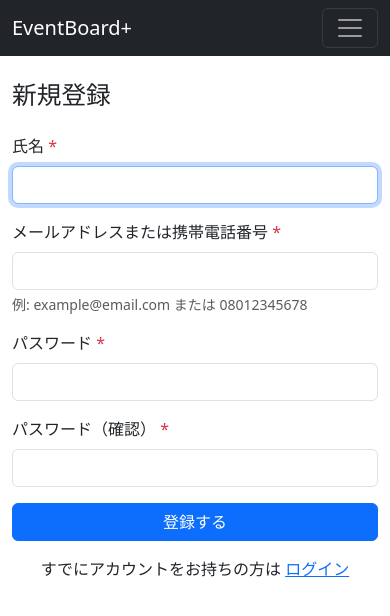
After one commit to snowman-se/snowman-se, a Django app: page /accounts/register/ in a window 390 px wide. The commit adds this page. Shown: the top 616 px of the page. Run offline with Django 5.2, Linux system fonts and the light colour scheme.

Commit message:
Add user registration with full name, email/phone, and password confirmation
Co-authored-by: snowman-se <235834782+snowman-se@users.noreply.github.com>

```diff
--- a/config/urls.py
+++ b/config/urls.py
@@ -9,12 +9,15 @@ from events.views import (
     TwoFactorVerifyView,
     TwoFactorSetupView,
     TwoFactorDisableView,
+    SignUpView,
 )
 
 urlpatterns = [
     path('admin/', admin.site.urls),
     # Custom login (must come before the auth include to override the default)
     path('accounts/login/', CustomLoginView.as_view(), name='login'),
+    # User registration
+    path('accounts/register/', SignUpView.as_view(), name='signup'),
     # Two-factor authentication
     path('accounts/two-factor/setup/', TwoFactorSetupView.as_view(), name='two_factor_setup'),
     path('accounts/two-factor/verify/', TwoFactorVerifyView.as_view(), name='two_factor_verify'),
--- a/events/forms.py
+++ b/events/forms.py
@@ -1,4 +1,11 @@
+import re
+
 from django import forms
+from django.contrib.auth.models import User
+from django.contrib.auth.password_validation import validate_password
+from django.core.validators import validate_email as _validate_email
+from django.db.models import Q
+
 from .models import Event, Tag
 
 
@@ -37,3 +44,92 @@ class TagForm(forms.ModelForm):
     class Meta:
         model = Tag
         fields = ['name', 'color']
+
+
+class SignUpForm(forms.Form):
+    """Registration form: full name, email or phone, password + confirmation."""
+
+    full_name = forms.CharField(
+        max_length=150,
+        label='氏名',
+        widget=forms.TextInput(attrs={'class': 'form-control', 'autofocus': True}),
+    )
+    email_or_phone = forms.CharField(
+        max_length=150,
+        label='メールアドレスまたは携帯電話番号',
+        widget=forms.TextInput(attrs={'class': 'form-control'}),
+    )
+    password1 = forms.CharField(
+        label='パスワード',
+        widget=forms.PasswordInput(attrs={'class': 'form-control'}),
+    )
+    password2 = forms.CharField(
+        label='パスワード（確認）',
+        widget=forms.PasswordInput(attrs={'class': 'form-control'}),
+    )
+
+    PHONE_RE = re.compile(r'^\+?[\d\s\-\(\)]{10,20}$')
+
+    def _looks_like_email(self, value):
+        return '@' in value
+
+    def clean_full_name(self):
+        return self.cleaned_data['full_name'].strip()
+
+    def clean_email_or_phone(self):
+        value = self.cleaned_data['email_or_phone'].strip()
+        if self._looks_like_email(value):
+            try:
+                _validate_email(value)
+            except forms.ValidationError:
+                raise forms.ValidationError('有効なメールアドレスを入力してください。')
+            if User.objects.filter(
+                Q(username=value[:150]) | Q(email=value)
+            ).exists():
+                raise forms.ValidationError('このメールアドレスはすでに登録されています。')
+        elif self.PHONE_RE.match(value):
+            normalized = re.sub(r'[\s\-\(\)]', '', value)
+            if User.objects.filter(username=normalized).exists():
+                raise forms.ValidationError('この電話番号はすでに登録されています。')
+        else:
+            raise forms.ValidationError(
+                '有効なメールアドレスまたは携帯電話番号を入力してください。'
+                '（例: example@email.com または 08012345678）'
+            )
+        return value
+
+    def clean_password1(self):
+        password = self.cleaned_data.get('password1')
+        if password:
+            user = User(
+                username=self.cleaned_data.get('email_or_phone', ''),
+                first_name=self.cleaned_data.get('full_name', ''),
+            )
+            validate_password(password, user=user)
+        return password
+
+    def clean_password2(self):
+        p1 = self.cleaned_data.get('password1', '')
+        p2 = self.cleaned_data.get('password2', '')
+        if p1 and p2 and p1 != p2:
+            raise forms.ValidationError('パスワードが一致しません。')
+        return p2
+
+    def save(self):
+        full_name = self.cleaned_data['full_name']
+        value = self.cleaned_data['email_or_phone'].strip()
+        password = self.cleaned_data['password1']
+
+        if self._looks_like_email(value):
+            username = value[:150]
+            email = value
+        else:
+            username = re.sub(r'[\s\-\(\)]', '', value)
+            email = ''
+
+        return User.objects.create_user(
+            username=username,
+            email=email,
+            password=password,
+            first_name=full_name,
+        )
--- a/events/views.py
+++ b/events/views.py
@@ -17,7 +17,7 @@ from django.views.generic import (
     CreateView, DeleteView, DetailView, ListView, TemplateView, UpdateView,
 )
 
-from .forms import EventForm
+from .forms import EventForm, SignUpForm
 from .models import Attendance, Event, EventTag, Tag, TOTPDevice
 
 logger = logging.getLogger(__name__)
@@ -136,6 +136,31 @@ class TwoFactorDisableView(LoginRequiredMixin, View):
         logger.info('2FA disabled for user: %s', request.user)
         messages.success(request, '二段階認証を無効にしました。')
         return redirect('my_page')
+
+
+class SignUpView(View):
+    """User registration: full name, email or phone, password."""
+
+    template_name = 'registration/signup.html'
+
+    def dispatch(self, request, *args, **kwargs):
+        if request.user.is_authenticated:
+            return redirect('event_list')
+        return super().dispatch(request, *args, **kwargs)
+
+    def get(self, request):
+        return render(request, self.template_name, {'form': SignUpForm()})
+
+    def post(self, request):
+        form = SignUpForm(request.POST)
+        if form.is_valid():
+            user = form.save()
+            auth_login(request, user,
+                       backend='django.contrib.auth.backends.ModelBackend')
+            logger.info('New user registered: %s', user.username)
+            messages.success(request, 'アカウントを作成しました。ようこそ！')
+            return redirect('event_list')
+        return render(request, self.template_name, {'form': form})
 
 
 # --------------------------------------------------------------------------- #
--- a/templates/base.html
+++ b/templates/base.html
@@ -26,6 +26,7 @@
             </form>
           </li>
         {% else %}
+          <li class="nav-item"><a class="nav-link" href="{% url 'signup' %}">新規登録</a></li>
           <li class="nav-item"><a class="nav-link" href="/accounts/login/">ログイン</a></li>
         {% endif %}
       </ul>
--- a/templates/registration/login.html
+++ b/templates/registration/login.html
@@ -33,6 +33,8 @@
     </form>
     <div class="mt-3 text-center">
       <a href="{% url 'password_reset' %}">パスワードを忘れた場合</a>
+      &nbsp;|&nbsp;
+      <a href="{% url 'signup' %}">新規登録</a>
     </div>
   </div>
 </div>
--- /dev/null
+++ b/templates/registration/signup.html
@@ -0,0 +1,90 @@
+{% extends 'base.html' %}
+{% block content %}
+<div class="row justify-content-center">
+  <div class="col-md-6">
+    <h2 class="mb-4">新規登録</h2>
+    <form method="post" novalidate>
+      {% csrf_token %}
+
+      {# 氏名 #}
+      <div class="mb-3">
+        <label for="{{ form.full_name.id_for_label }}" class="form-label">
+          氏名 <span class="text-danger">*</span>
+        </label>
+        <input type="text"
+               name="full_name"
+               id="{{ form.full_name.id_for_label }}"
+               class="form-control {% if form.full_name.errors %}is-invalid{% endif %}"
+               value="{{ form.full_name.value|default:'' }}"
+               maxlength="150"
+               autofocus required>
+        {% for error in form.full_name.errors %}
+          <div class="invalid-feedback">{{ error }}</div>
+        {% endfor %}
+      </div>
+
+      {# メールアドレスまたは携帯電話番号 #}
+      <div class="mb-3">
+        <label for="{{ form.email_or_phone.id_for_label }}" class="form-label">
+          メールアドレスまたは携帯電話番号 <span class="text-danger">*</span>
+        </label>
+        <input type="text"
+               name="email_or_phone"
+               id="{{ form.email_or_phone.id_for_label }}"
+               class="form-control {% if form.email_or_phone.errors %}is-invalid{% endif %}"
+               value="{{ form.email_or_phone.value|default:'' }}"
+               maxlength="150"
+               autocomplete="username"
+               required>
+        <div class="form-text text-muted">例: example@email.com または 08012345678</div>
+        {% for error in form.email_or_phone.errors %}
+          <div class="invalid-feedback">{{ error }}</div>
+        {% endfor %}
+      </div>
+
+      {# パスワード #}
+      <div class="mb-3">
+        <label for="{{ form.password1.id_for_label }}" class="form-label">
+          パスワード <span class="text-danger">*</span>
+        </label>
+        <input type="password"
+               name="password1"
+               id="{{ form.password1.id_for_label }}"
+               class="form-control {% if form.password1.errors %}is-invalid{% endif %}"
+               autocomplete="new-password"
+               required>
+        {% for error in form.password1.errors %}
+          <div class="invalid-feedback">{{ error }}</div>
+        {% endfor %}
+      </div>
+
+      {# パスワード（確認） #}
+      <div class="mb-3">
+        <label for="{{ form.password2.id_for_label }}" class="form-label">
+          パスワード（確認） <span class="text-danger">*</span>
+        </label>
+        <input type="password"
+               name="password2"
+               id="{{ form.password2.id_for_label }}"
+               class="form-control {% if form.password2.errors %}is-invalid{% endif %}"
+               autocomplete="new-password"
+               required>
+        {% for error in form.password2.errors %}
+          <div class="invalid-feedback">{{ error }}</div>
+        {% endfor %}
+      </div>
+
+      {% if form.non_field_errors %}
+        <div class="alert alert-danger">
+          {% for error in form.non_field_errors %}{{ error }}{% endfor %}
+        </div>
+      {% endif %}
+
+      <button type="submit" class="btn btn-primary w-100">登録する</button>
+    </form>
+    <div class="mt-3 text-center">
+      すでにアカウントをお持ちの方は <a href="{% url 'login' %}">ログイン</a>
+    </div>
+  </div>
+</div>
+{% endblock %}
```
